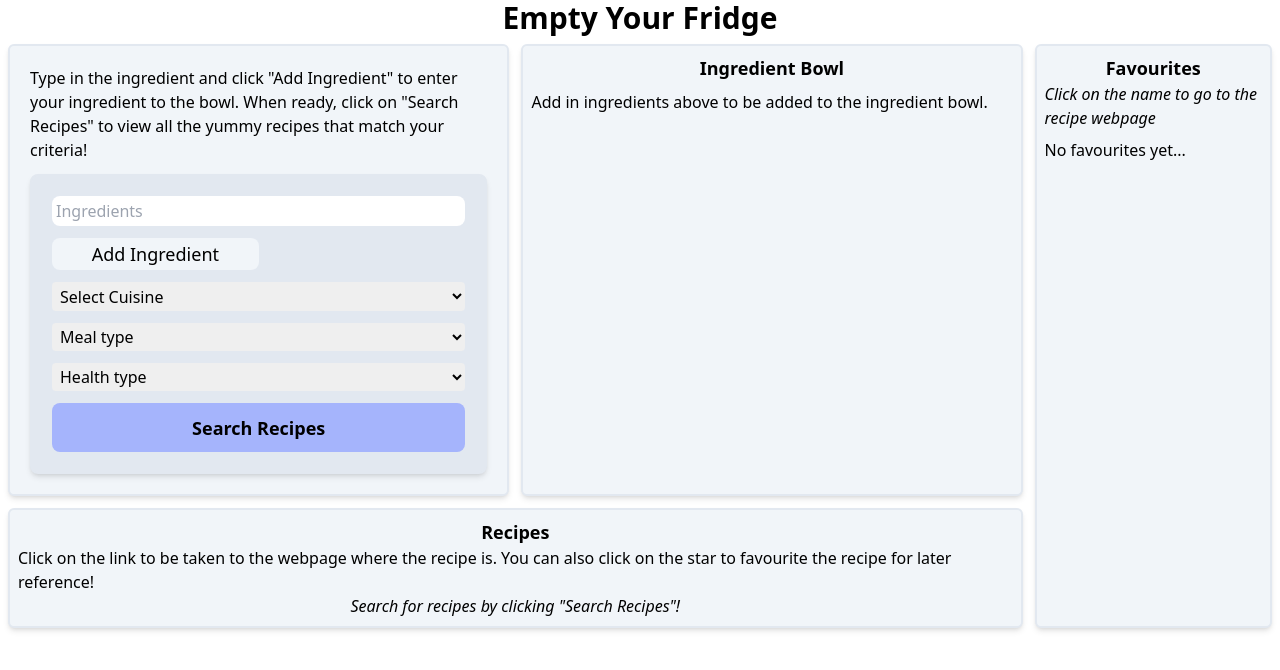
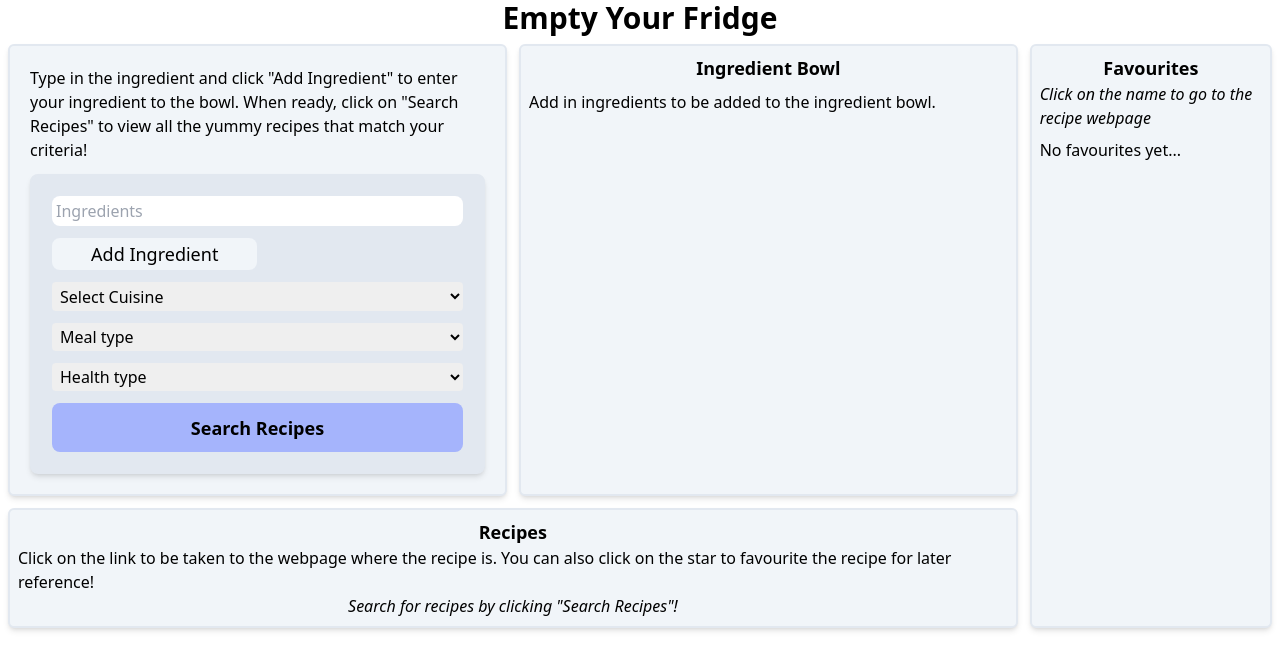
Before and after one commit to TheBigBookMan/Empty-Your-Fridge, a React (Create React App) app in the folder empty-your-fridge/: page / in a window 1280 px wide. Shown: the top 670 px of the page. Built offline with nearby package versions, Linux system fonts and the light colour scheme.

Commit message:
fixed bug

```diff
--- a/empty-your-fridge/src/App.js
+++ b/empty-your-fridge/src/App.js
@@ -6,6 +6,8 @@ import Ingredients from "./components/Ingredients/Ingredients";
 import Bowl from "./components/Bowl/Bowl";
 import Recipes from "./components/Recipes/Recipes";
 import Favourites from "./components/Favourites/Favourites";
+
+//TODO Create a cool logo for it just for extra style
 
 function App() {
   return (
--- a/empty-your-fridge/src/components/Bowl/Bowl.js
+++ b/empty-your-fridge/src/components/Bowl/Bowl.js
@@ -8,7 +8,7 @@ const Bowl = () => {
     <div className="flex flex-col gap-2 md:w-2/6 lg:w-3/6 border-solid border-2 border-slate-200 rounded-md bg-slate-100 shadow-md p-2">
       <h1 className="text-center font-bold text-lg">Ingredient Bowl</h1>
       {ingredients.length === 0 ? (
-        <p>Add in ingredients above to be added to the ingredient bowl.</p>
+        <p>Add in ingredients to be added to the ingredient bowl.</p>
       ) : (
         <ul className="flex flex-row flex-wrap w-full gap-5  items-center justify-around">
           {ingredients.map((ingredient) => (
```
